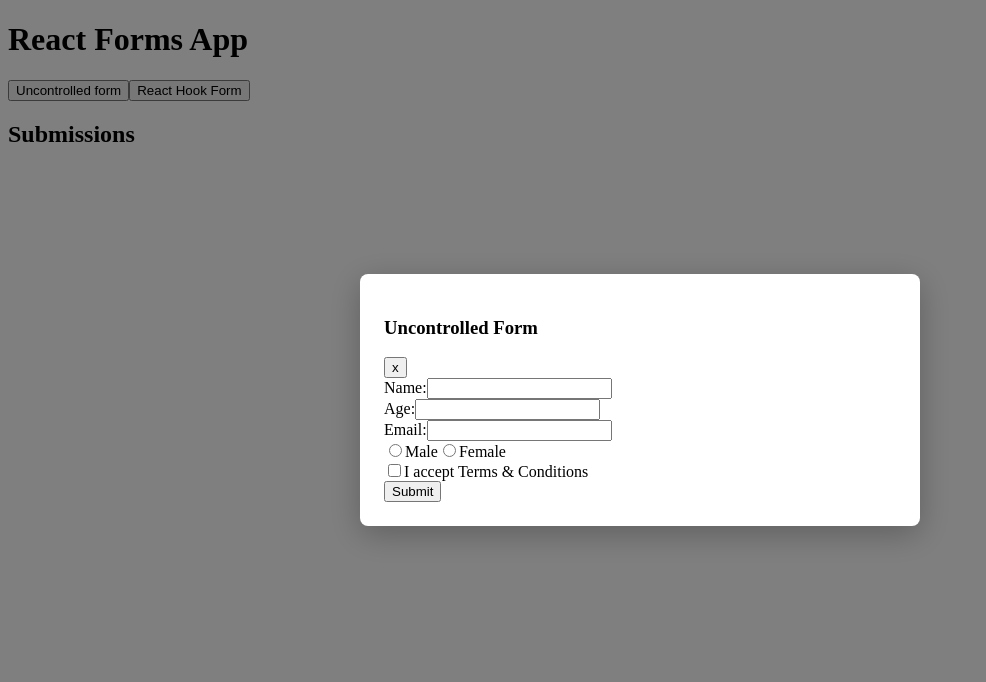
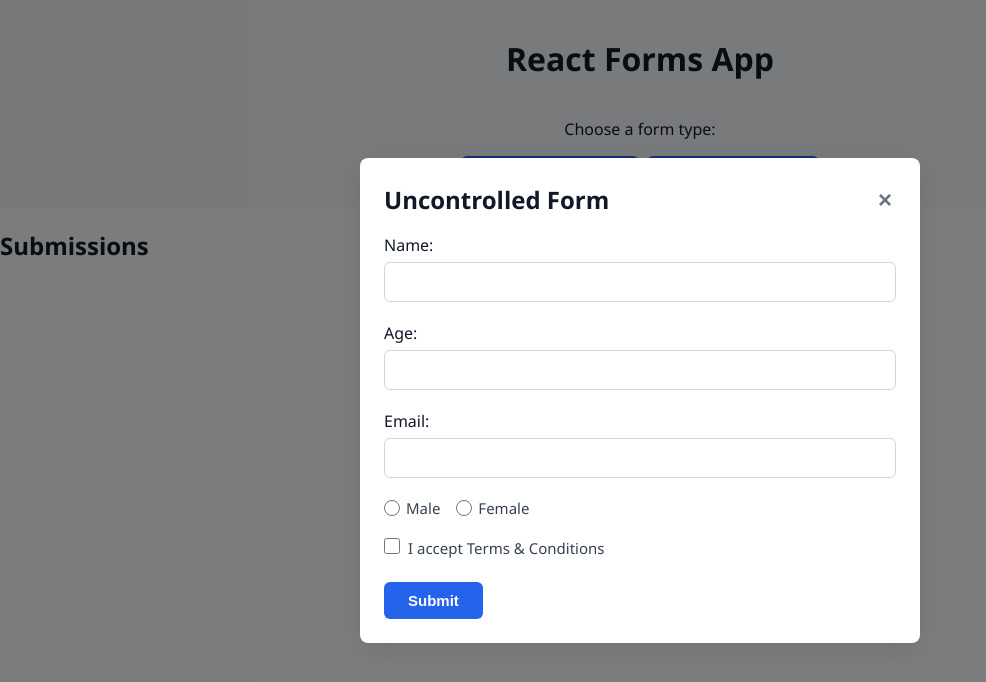
Before and after one commit to ann-sm/rs-react-app, a React (Vite) app: page / in a window 1280 px wide. Both pictures are taken after a click on the button "Uncontrolled form". Shown: the top 682 px of the page, without its empty margins (0-986 px from the left). Built offline with nearby package versions, Linux system fonts and the light colour scheme.

Commit message:
style: add basic styles

```diff
--- a/src/App.css
+++ b/src/App.css
@@ -0,0 +1,35 @@
+header {
+  background-color: #f3f4f6;
+  padding: 1rem;
+  display: flex;
+  flex-direction: column;
+  align-items: center;
+  text-align: center;
+}
+
+.modal-header {
+  display: flex;
+  justify-content: space-between;
+  align-items: center;
+  margin-bottom: 1rem;
+}
+
+.button-group {
+  display: flex;
+  gap: 0.5rem;
+}
+
+.close-button {
+  padding: 0.25rem;
+  background: none;
+  border: none;
+  font-size: 1.5rem;
+  cursor: pointer;
+  color: #6b7280;
+  transition: color 0.15s ease;
+}
+
+.close-button:hover {
+  color: #111827;
+  background: none;
+}
--- a/src/App.tsx
+++ b/src/App.tsx
@@ -15,23 +15,30 @@ const App = () => {
     <>
       <header>
         <h1>React Forms App</h1>
+        <div>
+          <p>Choose a form type:</p>
+          <div className="button-group">
             <button onClick={() => setModalType('Uncontrolled')}>
               Uncontrolled form
             </button>
             <button onClick={() => setModalType('RHF')}>React Hook Form</button>
+          </div>
+        </div>
       </header>
       <main>
         <h2>Submissions</h2>
       </main>
       <Modal isOpen={modalType !== null} onClose={() => setModalType(null)}>
+        <div className="modal-header">
           <h3>
             {modalType === 'Uncontrolled'
               ? 'Uncontrolled Form'
               : 'React Hook Form'}
           </h3>
-        <button type="button" onClick={handleClose}>
-          x
+          <button type="button" className="close-button" onClick={handleClose}>
+            ×
           </button>
+        </div>
         {modalType === 'Uncontrolled' && <UncontrolledForm />}
         {modalType === 'RHF' && <RHForm />}
       </Modal>
--- /dev/null
+++ b/src/components/Forms/Form.css
@@ -0,0 +1,82 @@
+.form {
+  display: flex;
+  flex-direction: column;
+  gap: 1.25rem;
+  margin-top: 1rem;
+}
+
+.form-group {
+  display: flex;
+  flex-direction: column;
+  gap: 0.375rem;
+}
+
+.form-group input {
+  padding: 0.625rem 0.75rem;
+  border: 1px solid #d1d5db;
+  border-radius: 0.375rem;
+  font-size: 1rem;
+  color: #111827;
+  background-color: #fff;
+  transition:
+    border-color 0.15s ease,
+    box-shadow 0.15s ease;
+}
+
+.form-group input:focus {
+  outline: none;
+  border-color: #3b82f6;
+  box-shadow: 0 0 0 3px rgb(59 130 246 / 20%);
+}
+
+.radio-group {
+  display: flex;
+  flex-wrap: wrap;
+  gap: 1rem;
+}
+
+.radio-option {
+  display: flex;
+  align-items: center;
+  gap: 0.375rem;
+}
+
+.radio-option label {
+  font-size: 0.9375rem;
+  font-weight: 400;
+  color: #374151;
+  cursor: pointer;
+}
+
+.form-group input[type='radio'],
+.form-group input[type='checkbox'] {
+  width: 1rem;
+  height: 1rem;
+  margin: 0;
+  accent-color: #3b82f6;
+  cursor: pointer;
+}
+
+.checkbox-label {
+  display: flex;
+  align-items: flex-start;
+  gap: 0.5rem;
+  font-size: 0.9375rem;
+  font-weight: 400;
+  color: #374151;
+  cursor: pointer;
+}
+
+.submit-button {
+  margin-top: 0.25rem;
+}
+
+.submit-button:focus-visible {
+  outline: none;
+  box-shadow: 0 0 0 3px rgb(37 99 235 / 35%);
+}
+
+.submit-button:disabled {
+  background-color: #9ca3af;
+  cursor: not-allowed;
+}
--- a/src/components/Forms/RHForm/RHForm.tsx
+++ b/src/components/Forms/RHForm/RHForm.tsx
@@ -5,6 +5,7 @@ import {
 } from '../../../store/submissionsSlice';
 import { store } from '../../../store/store';
 import { useAppDispatch } from '../../../store/hooks';
+import '../Form.css';
 
 const RHForm = () => {
   const { register, handleSubmit } = useForm<SubmitedData>();
@@ -36,8 +37,17 @@ const RHForm = () => {
         <input type="email" id="email" {...register('email')} />
       </div>
       <div className="form-group">
-        <input type="radio" id="male" value="male" {...register('gender')} />
+        <div className="radio-group">
+          <div className="radio-option">
+            <input
+              type="radio"
+              id="male"
+              value="male"
+              {...register('gender')}
+            />
             <label htmlFor="male">Male</label>
+          </div>
+          <div className="radio-option">
             <input
               type="radio"
               id="female"
@@ -46,8 +56,10 @@ const RHForm = () => {
             />
             <label htmlFor="female">Female</label>
           </div>
+        </div>
+      </div>
       <div className="form-group">
-        <label htmlFor="termsAccepted">
+        <label htmlFor="termsAccepted" className="checkbox-label">
           <input
             id="termsAccepted"
             type="checkbox"
@@ -56,7 +68,9 @@ const RHForm = () => {
           I accept Terms & Conditions
         </label>
       </div>
-      <button type="submit">Submit</button>
+      <button type="submit" className="submit-button">
+        Submit
+      </button>
     </form>
   );
 };
--- a/src/components/Forms/UncontrolledForm/UncontrolledForm.tsx
+++ b/src/components/Forms/UncontrolledForm/UncontrolledForm.tsx
@@ -5,6 +5,7 @@ import {
 } from '../../../store/submissionsSlice';
 import { useAppDispatch } from '../../../store/hooks';
 import { store } from '../../../store/store';
+import '../Form.css';
 
 const UncontrolledForm = () => {
   const formRef = useRef<HTMLFormElement>(null);
@@ -36,29 +37,37 @@ const UncontrolledForm = () => {
     <form ref={formRef} onSubmit={handleSubmit} className="form">
       <div className="form-group">
         <label htmlFor="name">Name:</label>
-        <input type="text" id="name" name="name" />
+        <input type="text" id="name" name="name" autoComplete="off" />
       </div>
       <div className="form-group">
         <label htmlFor="age">Age:</label>
-        <input type="number" id="age" name="age" />
+        <input type="number" id="age" name="age" autoComplete="off" />
       </div>
       <div className="form-group">
         <label htmlFor="email">Email:</label>
-        <input type="email" id="email" name="email" />
+        <input type="email" id="email" name="email" autoComplete="off" />
       </div>
       <div className="form-group">
-        <input type="radio" id="male" value="male" name="gender" />
-        <label htmlFor="male">Male</label>
-        <input type="radio" id="female" value="female" name="gender" />
-        <label htmlFor="female">Female</label>
+        <div className="radio-group">
+          <div className="radio-option">
+            <input type="radio" id="male" value="male" name="gender" />
+            <label htmlFor="male">Male</label>
+          </div>
+          <div className="radio-option">
+            <input type="radio" id="female" value="female" name="gender" />
+            <label htmlFor="female">Female</label>
+          </div>
+        </div>
       </div>
       <div className="form-group">
-        <label htmlFor="termsAccepted">
+        <label htmlFor="termsAccepted" className="checkbox-label">
           <input id="termsAccepted" type="checkbox" name="termsAccepted" />I
           accept Terms & Conditions
         </label>
       </div>
-      <button type="submit">Submit</button>
+      <button type="submit" className="submit-button">
+        Submit
+      </button>
     </form>
   );
 };
--- a/src/components/Modal/Modal.css
+++ b/src/components/Modal/Modal.css
@@ -5,7 +5,7 @@
   display: flex;
   align-items: center;
   justify-content: center;
-  background-color: rgb(0 0 0 / 50%);
+  background-color: rgba(0, 0, 0, 0.5);
 }
 
 .modal {
@@ -17,5 +17,6 @@
   padding: 1.5rem;
   border-radius: 0.5rem;
   background-color: #fff;
-  box-shadow: 0 0.5rem 2rem rgb(0 0 0 / 25%);
+  box-shadow: 0 0.5rem 2rem rgba(0, 0, 0, 0.1);
+  animation: slideIn 0.3s ease;
 }
--- a/src/index.css
+++ b/src/index.css
@@ -0,0 +1,29 @@
+body {
+  font-family: 'Segoe UI', Tahoma, Geneva, Verdana, sans-serif;
+  margin: 0;
+  padding: 0;
+  background-color: #f9fafb;
+  color: #111827;
+}
+
+h3 {
+  font-size: 1.5rem;
+  margin: 0;
+}
+
+button {
+  align-self: flex-start;
+  padding: 0.625rem 1.5rem;
+  border: none;
+  border-radius: 0.375rem;
+  font-size: 0.9375rem;
+  font-weight: 600;
+  color: #fff;
+  background-color: #2563eb;
+  cursor: pointer;
+  transition: background-color 0.15s ease;
+}
+
+button:hover {
+  background-color: #1d4ed8;
+}
```
Lines whose indentation alone changed are shown as unchanged.
